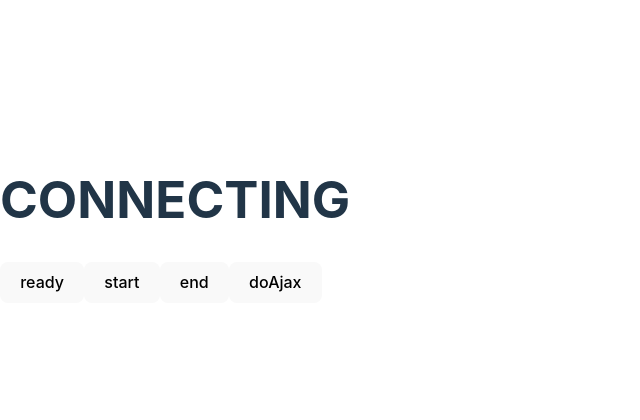
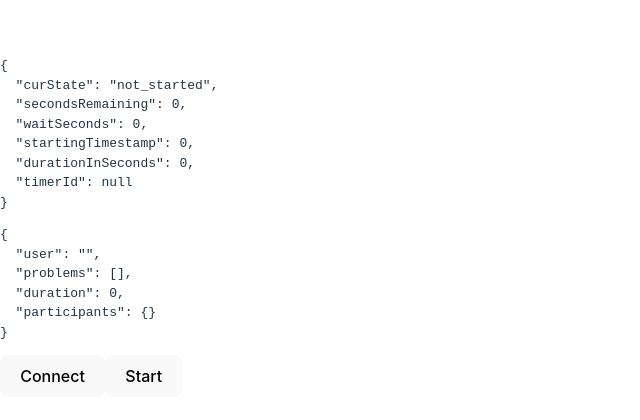
Before and after one commit to rakeshranjandas/coding-battle-ui, a React (Vite) app: page / in a window 1280 px wide. Shown: the part 180-600 px from the top of the page, without its empty margins (0-640 px from the left). Built offline with nearby package versions, Linux system fonts and the light colour scheme.

Commit message:
Socket actions - contest join, start

```diff
--- a/src/App.jsx
+++ b/src/App.jsx
@@ -3,29 +3,34 @@ import { useDispatch, useSelector } from "react-redux"
 import APP_STATE from "./features/appstate/types"
 import { connected, contestStarted, contestEnded } from "./features/appstate"
 import { initialise } from "./features/appstate"
+import { startTimer } from "./features/timer"
+import Socket from "./app/network/socket"
 
 export default function App() {
-  const { cur_state } = useSelector((state) => state.appState)
+  const timer = useSelector((state) => state.timer)
+  const contest = useSelector((state) => state.contest)
   const dispatch = useDispatch()
 
-  console.log(cur_state)
   return (
     <div className="App">
-      {cur_state == APP_STATE.CONNECTING && <h1>CONNECTING</h1>}
+      <pre>{JSON.stringify(timer, null, 2)}</pre>
+      <pre>{JSON.stringify(contest, null, 2)}</pre>
+      {/* {cur_state == APP_STATE.CONNECTING && <h1>CONNECTING</h1>}
       {cur_state == APP_STATE.READY && <h1>READY</h1>}
       {cur_state == APP_STATE.CONTEST.STARTED && <h1>STARTED</h1>}
       {cur_state == APP_STATE.CONTEST.ENDED && <h1>ENDED</h1>}
 
       <button onClick={() => dispatch(connected())}>ready</button>
       <button onClick={() => dispatch(contestStarted())}>start</button>
-      <button onClick={() => dispatch(contestEnded())}>end</button>
+      <button onClick={() => dispatch(contestEnded())}>end</button> */}
       <button
         onClick={() =>
-          dispatch(initialise({ userId: "xx13e", inviteCode: "103" }))
+          dispatch(initialise({ userId: "xx13e", inviteCode: "108" }))
         }
       >
-        doAjax
+        Connect
       </button>
+      <button onClick={() => Socket.sendStart()}>Start</button>
     </div>
   )
 }
--- a/src/app/network/socket/index.js
+++ b/src/app/network/socket/index.js
@@ -4,6 +4,7 @@ import config from "../config"
 const Socket = {
   _client: null,
   _room: null,
+  _userId: null,
 
   _init() {
     this._client = Stomp.client(
@@ -19,9 +20,14 @@ const Socket = {
     this._room = room
   },
 
-  connect(room, onReceiveHandlers) {
+  _setUser(userId) {
+    this._userId = userId
+  },
+
+  connect(room, userId, onReceiveHandlers) {
     this._init()
     this._setRoom(room)
+    this._setUser(userId)
 
     this._client.connect(
       {},
@@ -35,6 +41,8 @@ const Socket = {
               onReceiveHandlers
             )
         )
+
+        this.sendJoined()
       },
       (frame) => {
         console.log("Socket error", frame)
@@ -49,7 +57,40 @@ const Socket = {
     switch (receivedMessage.eventType) {
       case "JOIN":
         onReceiveHandlers.onUserJoin(receivedMessage.userId)
+        break
+
+      case "CONTEST_START":
+        onReceiveHandlers.onContestStart(receivedMessage.startedAt)
+        break
+
+      case "CONTEST_END":
+        onReceiveHandlers.onContestEnd()
+        break
     }
+  },
+
+  sendJoined() {
+    this._send("", {
+      eventType: "JOIN",
+      userId: this._userId,
+    })
+  },
+
+  sendStart() {
+    this._send("/start", {
+      eventType: "CONTEST_START",
+      userId: this._userId,
+    })
+  },
+
+  sendSubmission() {},
+
+  _send(publishEndpoint, body) {
+    this._client.send(
+      config.NETWORK.SOCKET.PUBLISH + "/" + this._room + publishEndpoint,
+      {},
+      JSON.stringify(body)
+    )
   },
 }
 
--- a/src/features/appstate/index.js
+++ b/src/features/appstate/index.js
@@ -8,6 +8,8 @@ import {
   setParticipants,
   addParticipant,
 } from "../contest"
+
+import { startTimer } from "../timer"
 
 const initialState = {
   cur_state: APP_STATE.CONNECTING,
@@ -26,12 +28,19 @@ const initialise = createAsyncThunk(
     dispatch(setDuration(response.duration))
     dispatch(setParticipants(response.users))
 
-    socket.connect(response.sessionId, {
+    socket.connect(response.sessionId, params.userId, {
       onUserJoin: (newUser) => {
         dispatch(addParticipant(newUser))
       },
 
-      onContestStart: (startTime) => {},
+      onContestStart: (startTime) => {
+        dispatch(
+          startTimer({
+            duration: response.duration,
+            startingTimestamp: startTime,
+          })
+        )
+      },
 
       onContestEnd: () => {},
 
```
